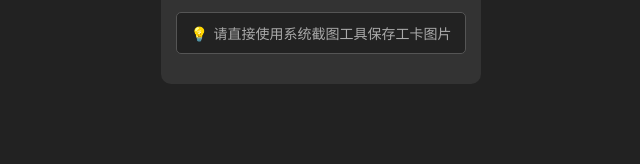
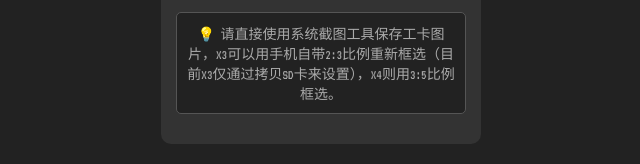
Before and after one commit to SamLinBIT/retro-badge-maker, a plain HTML site: page index.html in a window 1280 px wide. Shown: the part 1843-2007 px from the top of the page, without its empty margins (319-959 px from the left). Before the commit the page ends 1947 px from the top, so only its background shows below. Drawn offline with Linux system fonts and the light colour scheme; a script that the page names is missing.

Commit message:
docs: 更新工卡图片保存提示信息

```diff
--- a/index.html
+++ b/index.html
@@ -568,7 +568,7 @@
         </div>
 
         <div class="control-group" style="text-align: center; color: #aaa; font-size: 14px; padding: 10px; background: #222; border-radius: 5px; border: 1px solid #555;">
-            💡 请直接使用系统截图工具保存工卡图片
+            💡 请直接使用系统截图工具保存工卡图片，X3可以用手机自带2:3比例重新框选（目前X3仅通过拷贝SD卡来设置），X4则用3:5比例框选。
         </div>
     </div>
 
```
